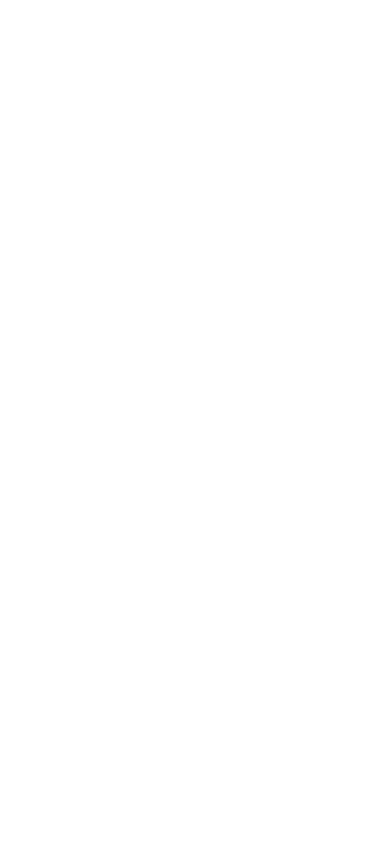
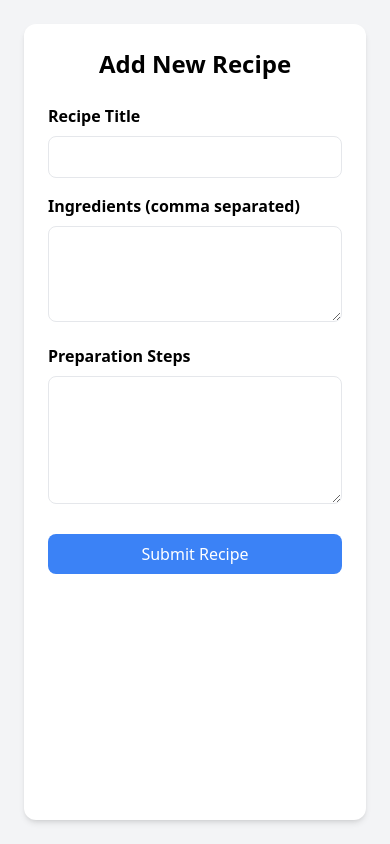
Before and after one commit to akinniolaglitter-crypto/alx-fe-reactjs, a React app in the folder recipe-sharing-platform/: page /add in a window 390 px wide. Before the commit this address had no page. Built offline with nearby package versions, Linux system fonts and the light colour scheme; the HTML template or start-up script is replaced by a standard one.

Commit message:
Added AddRecipeForm to components for responsivity with validation

```diff
--- a/recipe-sharing-platform/src/App.jsx
+++ b/recipe-sharing-platform/src/App.jsx
@@ -1,5 +1,6 @@
 import { BrowserRouter as Router, Routes, Route } from "react-router-dom";
 import HomePage from "./components/HomePage";
+import AddRecipeForm from "./components/AddRecipeForm";
 import RecipeDetail from "./components/RecipeDetail";
 
 function App() {
@@ -8,6 +9,7 @@
       <Routes>
         <Route path="/" element={<HomePage />} />
         <Route path="/recipe/:id" element={<RecipeDetail />} />
+        <Route path="/add" element={<AddRecipeForm />} />
       </Routes>
     </Router>
   );
--- /dev/null
+++ b/recipe-sharing-platform/src/components/AddRecipeForm.jsx
@@ -0,0 +1,95 @@
+import { useState } from "react";
+
+function AddRecipeForm() {
+  const [title, setTitle] = useState("");
+  const [ingredients, setIngredients] = useState("");
+  const [instructions, setInstructions] = useState("");
+  const [error, setError] = useState("");
+
+  const handleSubmit = (e) => {
+    e.preventDefault();
+
+    // Validation
+    if (!title || !ingredients || !instructions) {
+      setError("All fields are required.");
+      return;
+    }
+
+    const ingredientsArray = ingredients.split(",").map((item) => item.trim());
+
+    if (ingredientsArray.length < 2) {
+      setError("Please include at least two ingredients.");
+      return;
+    }
+
+    setError("");
+    alert("Recipe submitted successfully!");
+
+    // Reset form
+    setTitle("");
+    setIngredients("");
+    setInstructions("");
+  };
+
+  return (
+    <div className="min-h-screen bg-gray-100 p-6 flex justify-center">
+      <form
+        onSubmit={handleSubmit}
+        className="bg-white shadow-md rounded-xl p-6 w-full max-w-lg"
+      >
+        <h2 className="text-2xl font-bold mb-6 text-center">
+          Add New Recipe
+        </h2>
+
+        {error && (
+          <p className="text-red-500 mb-4 text-sm">
+            {error}
+          </p>
+        )}
+
+        <div className="mb-4">
+          <label className="block mb-2 font-semibold">
+            Recipe Title
+          </label>
+          <input
+            type="text"
+            value={title}
+            onChange={(e) => setTitle(e.target.value)}
+            className="w-full border rounded-lg p-2 focus:outline-none focus:ring-2 focus:ring-blue-400"
+          />
+        </div>
+
+        <div className="mb-4">
+          <label className="block mb-2 font-semibold">
+            Ingredients (comma separated)
+          </label>
+          <textarea
+            value={ingredients}
+            onChange={(e) => setIngredients(e.target.value)}
+            className="w-full border rounded-lg p-2 h-24 focus:outline-none focus:ring-2 focus:ring-blue-400"
+          />
+        </div>
+
+        <div className="mb-6">
+          <label className="block mb-2 font-semibold">
+            Preparation Steps
+          </label>
+          <textarea
+            value={instructions}
+            onChange={(e) => setInstructions(e.target.value)}
+            className="w-full border rounded-lg p-2 h-32 focus:outline-none focus:ring-2 focus:ring-blue-400"
+          />
+        </div>
+
+        <button
+          type="submit"
+          className="w-full bg-blue-500 text-white py-2 rounded-lg hover:bg-blue-600 transition"
+        >
+          Submit Recipe
+        </button>
+      </form>
+    </div>
+  );
+}
+
+export default AddRecipeForm;
--- a/recipe-sharing-platform/src/components/HomePage.jsx
+++ b/recipe-sharing-platform/src/components/HomePage.jsx
@@ -14,6 +14,15 @@
       <h1 className="text-3xl font-bold text-center mb-8">
         Recipe Sharing Platform
       </h1>
+
+      <div className="text-center mb-6">
+  <Link
+    to="/add"
+    className="bg-blue-500 text-white px-4 py-2 rounded-lg hover:bg-blue-600 transition"
+  >
+    Add New Recipe
+  </Link>
+</div>
 
       <div className="grid grid-cols-1 gap-6 sm:grid-cols-2 lg:grid-cols-3">
         {recipes.map((recipe) => (
```
